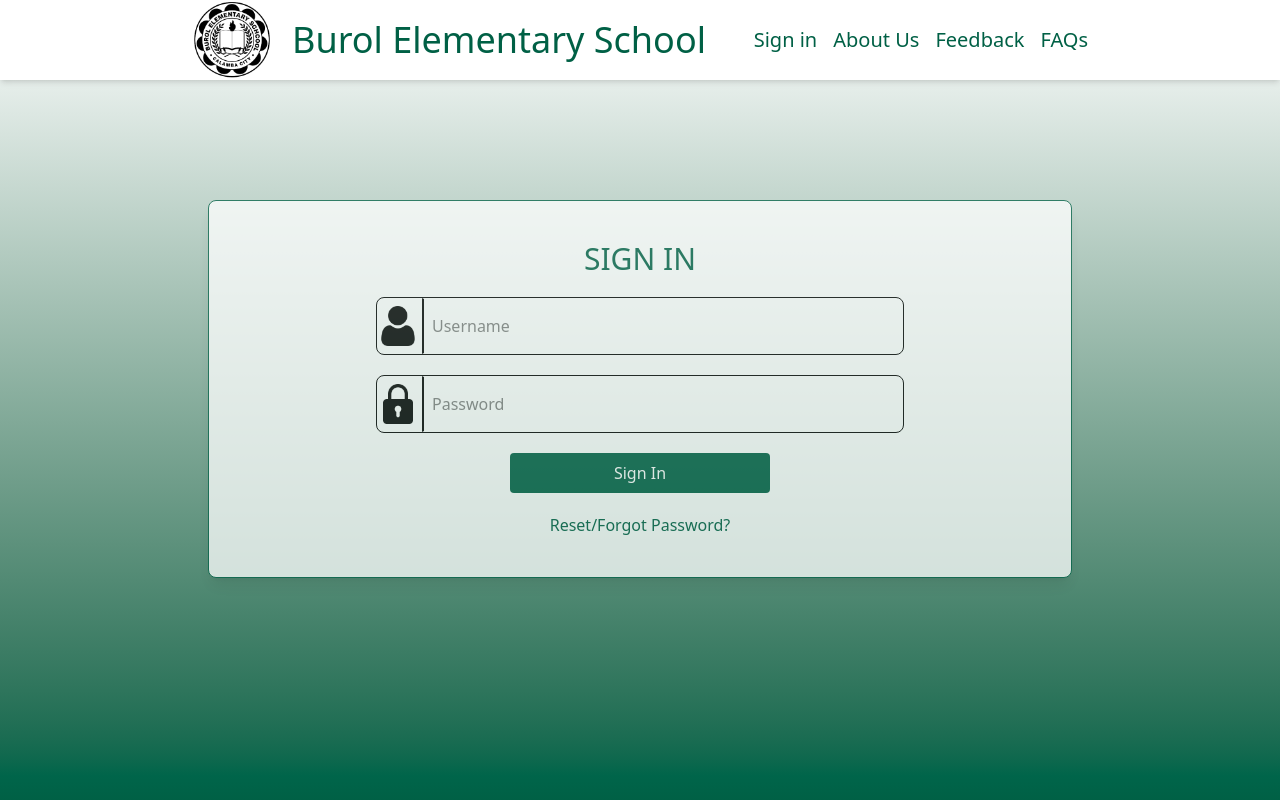
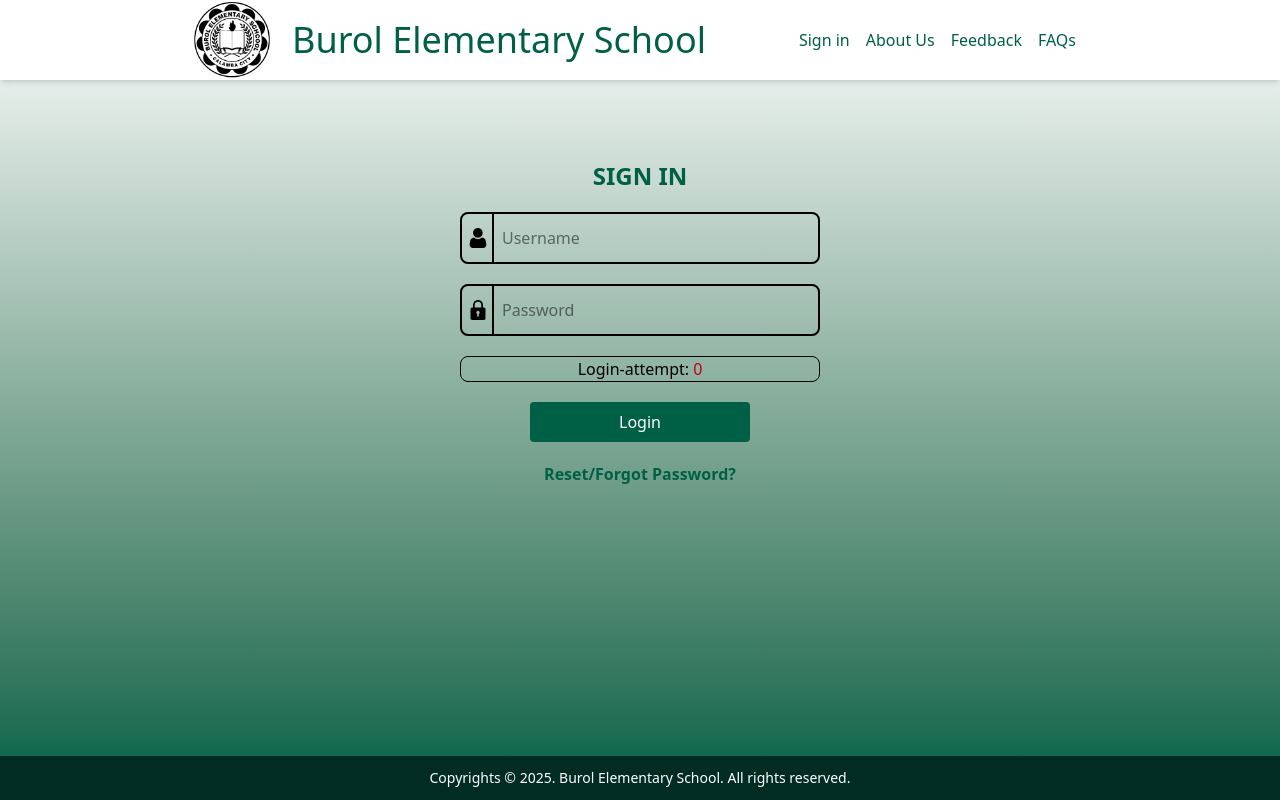
Before and after one commit to aLexazami/burol-elementary-school-system, a PHP site: page / in a window 1280 px wide. Run offline with PHP 8.4, Linux system fonts and the light colour scheme.

Commit message:
Add footer and makes some changes on login form

```diff
--- a/index.html
+++ b/index.html
@@ -16,41 +16,51 @@
           </p>
         </div>
       <nav>
-        <ul class="flex space-x-4">
-          <li><a href="#signin" class="text-emerald-800 text-xl hover:text-emerald-600">Sign in</a></li>
-          <li><a href="#" class="text-emerald-800 text-xl hover:text-emerald-600">About Us</a></li>
-          <li><a href="#" class="text-emerald-800 text-xl hover:text-emerald-600">Feedback</a></li>
-          <li><a href="#" class="text-emerald-800 text-xl hover:text-emerald-600">FAQs</a></li>
+        <ul class="flex space-x-4 mr-3">
+          <li><a href="#signin" class="text-emerald-800 text-md hover:text-emerald-600">Sign in</a></li>
+          <li><a href="#" class="text-emerald-800 text-md hover:text-emerald-600">About Us</a></li>
+          <li><a href="#" class="text-emerald-800 text-md hover:text-emerald-600">Feedback</a></li>
+          <li><a href="#" class="text-emerald-800 text-md hover:text-emerald-600">FAQs</a></li>
           </ul>
       </nav>
     </section>
   </header>
   <main class="max-w-4xl mx-auto px-4 pt-10 ">
-    <section id="signin"class="flex flex-col bg-white opacity-75 h-auto py-10 border border-emerald-800 rounded-lg shadow-lg scroll-mt-20 my-20">
+    <section id="signin"class="flex flex-col h-auto py-10 ">
       <form action="">
-        <p class="text-emerald-800 text-3xl text-center font-medium">
+        <p class="text-emerald-800 text-2xl text-center font-bold">
           SIGN IN
         </p>
-        <div class="flex justify-center items-center my-5  w-132 m-auto border border-black rounded-lg">
-          <img src="./assets/img/username.png" class="h-10 mr-1">
-          <input type="text" id="username" name="username" class="h-14 w-120 p-2 border border-l-2 border-l-black border-transparent focus:outline-none" placeholder="Username" required>
+        <div class="flex justify-center items-center my-5  w-90 m-auto  rounded-lg border-2">
+          <img src="./assets/img/username.png" class="h-5 mr-1">
+          <input type="text" id="username" name="username" class="h-12 w-80 p-2 border-l-2  focus:outline-none" placeholder="Username" required>
         </div>
-        <div class="flex justify-center items-center my-5  w-132 m-auto border border-black rounded-lg">
-          <img src="./assets/img/password.png" class="h-10 mr-1">
-          <input type="password" id="password" name="password" class="h-14 w-120 p-2 border border-l-2 border-l-black border-transparent focus:outline-none" placeholder="Password" required>
+        <div class="flex justify-center items-center my-5  w-90 m-auto border-2 rounded-lg">
+          <img src="./assets/img/password.png" class="h-5 mr-1">
+          <input type="password" id="password" name="password" class="h-12 w-80 p-2  border-l-2 focus:outline-none" placeholder="Password" required>
+        </div>
+        <div class="flex justify-center items-center my-5 w-90 m-auto border border-black rounded-lg ">
+          <p>Login-attempt:<span class="text-red-700 pl-1">0</span></p>
         </div>
         <div class="text-center">
-          <button type="submit" class="w-65 bg-emerald-800 text-white p-2 rounded hover:bg-emerald-600">
-            Sign In
+          <button type="submit" class="w-55 bg-emerald-800 text-white p-2 rounded hover:bg-emerald-600">
+            Login
           </button>
         </div>
         <div class="text-center mt-5">
-          <a href="#" class="text-emerald-800 hover:underline">
+          <a href="#" class="text-emerald-800 hover:underline font-bold">
             Reset/Forgot Password?
           </a>
         </div>
       </form>
     </section>
   </main>
+  <footer class="bg-emerald-950 absolute bottom-0 w-full">
+    <section class="text-center py-3">
+      <p class="text-white text-sm">
+        Copyrights &copy; 2025. Burol Elementary School. All rights reserved.
+      </p>
+    </section>
+  </footer>
 </body>
 </html>
--- a/src/styles.css
+++ b/src/styles.css
@@ -7,7 +7,9 @@
       "Segoe UI Emoji", "Segoe UI Symbol", "Noto Color Emoji";
     --font-mono: ui-monospace, SFMono-Regular, Menlo, Monaco, Consolas, "Liberation Mono",
       "Courier New", monospace;
+    --color-red-500: oklch(63.7% 0.237 25.331);
     --color-red-700: oklch(50.5% 0.213 27.518);
+    --color-red-800: oklch(44.4% 0.177 26.899);
     --color-orange-100: oklch(95.4% 0.038 75.164);
     --color-orange-700: oklch(55.3% 0.195 38.402);
     --color-orange-900: oklch(40.8% 0.123 38.172);
@@ -15,6 +17,7 @@
     --color-amber-400: oklch(82.8% 0.189 84.429);
     --color-amber-500: oklch(76.9% 0.188 70.08);
     --color-amber-600: oklch(66.6% 0.179 58.318);
+    --color-lime-400: oklch(84.1% 0.238 128.85);
     --color-green-400: oklch(79.2% 0.209 151.711);
     --color-green-700: oklch(52.7% 0.154 150.069);
     --color-emerald-100: oklch(95% 0.052 163.051);
@@ -33,6 +36,7 @@
     --color-indigo-500: oklch(58.5% 0.233 277.117);
     --color-purple-500: oklch(62.7% 0.265 303.9);
     --color-purple-600: oklch(55.8% 0.288 302.321);
+    --color-fuchsia-600: oklch(59.1% 0.293 322.896);
     --color-pink-400: oklch(71.8% 0.202 349.761);
     --color-pink-500: oklch(65.6% 0.241 354.308);
     --color-pink-700: oklch(52.5% 0.223 3.958);
@@ -217,6 +221,15 @@
   }
 }
 @layer utilities {
+  .absolute {
+    position: absolute;
+  }
+  .sticky {
+    position: sticky;
+  }
+  .bottom-0 {
+    bottom: calc(var(--spacing) * 0);
+  }
   .z-10 {
     z-index: 10;
   }
@@ -238,8 +260,17 @@
   .mt-5 {
     margin-top: calc(var(--spacing) * 5);
   }
+  .mt-10 {
+    margin-top: calc(var(--spacing) * 10);
+  }
   .mr-1 {
     margin-right: calc(var(--spacing) * 1);
+  }
+  .mr-2 {
+    margin-right: calc(var(--spacing) * 2);
+  }
+  .mr-3 {
+    margin-right: calc(var(--spacing) * 3);
   }
   .mr-4 {
     margin-right: calc(var(--spacing) * 4);
@@ -256,8 +287,23 @@
   .table {
     display: table;
   }
+  .h-1 {
+    height: calc(var(--spacing) * 1);
+  }
+  .h-5 {
+    height: calc(var(--spacing) * 5);
+  }
+  .h-7 {
+    height: calc(var(--spacing) * 7);
+  }
+  .h-8 {
+    height: calc(var(--spacing) * 8);
+  }
   .h-10 {
     height: calc(var(--spacing) * 10);
+  }
+  .h-12 {
+    height: calc(var(--spacing) * 12);
   }
   .h-14 {
     height: calc(var(--spacing) * 14);
@@ -271,14 +317,50 @@
   .h-screen {
     height: 100vh;
   }
+  .w-12 {
+    width: calc(var(--spacing) * 12);
+  }
+  .w-15 {
+    width: calc(var(--spacing) * 15);
+  }
+  .w-50 {
+    width: calc(var(--spacing) * 50);
+  }
+  .w-55 {
+    width: calc(var(--spacing) * 55);
+  }
+  .w-60 {
+    width: calc(var(--spacing) * 60);
+  }
   .w-65 {
     width: calc(var(--spacing) * 65);
+  }
+  .w-80 {
+    width: calc(var(--spacing) * 80);
+  }
+  .w-85 {
+    width: calc(var(--spacing) * 85);
+  }
+  .w-90 {
+    width: calc(var(--spacing) * 90);
+  }
+  .w-100 {
+    width: calc(var(--spacing) * 100);
   }
   .w-120 {
     width: calc(var(--spacing) * 120);
   }
   .w-132 {
     width: calc(var(--spacing) * 132);
+  }
+  .w-150 {
+    width: calc(var(--spacing) * 150);
+  }
+  .w-auto {
+    width: auto;
+  }
+  .w-full {
+    width: 100%;
   }
   .max-w-4xl {
     max-width: var(--container-4xl);
@@ -321,9 +406,25 @@
     border-style: var(--tw-border-style);
     border-width: 1px;
   }
+  .border-1 {
+    border-style: var(--tw-border-style);
+    border-width: 1px;
+  }
+  .border-2 {
+    border-style: var(--tw-border-style);
+    border-width: 2px;
+  }
+  .border-4 {
+    border-style: var(--tw-border-style);
+    border-width: 4px;
+  }
   .border-l-2 {
     border-left-style: var(--tw-border-style);
     border-left-width: 2px;
+  }
+  .border-solid {
+    --tw-border-style: solid;
+    border-style: solid;
   }
   .border-black {
     border-color: var(--color-black);
@@ -337,8 +438,26 @@
   .border-l-black {
     border-left-color: var(--color-black);
   }
+  .bg-emerald-300 {
+    background-color: var(--color-emerald-300);
+  }
+  .bg-emerald-500 {
+    background-color: var(--color-emerald-500);
+  }
+  .bg-emerald-600 {
+    background-color: var(--color-emerald-600);
+  }
+  .bg-emerald-700 {
+    background-color: var(--color-emerald-700);
+  }
   .bg-emerald-800 {
     background-color: var(--color-emerald-800);
+  }
+  .bg-emerald-900 {
+    background-color: var(--color-emerald-900);
+  }
+  .bg-emerald-950 {
+    background-color: var(--color-emerald-950);
   }
   .bg-pink-700 {
     background-color: var(--color-pink-700);
@@ -364,14 +483,36 @@
   .px-4 {
     padding-inline: calc(var(--spacing) * 4);
   }
+  .py-2 {
+    padding-block: calc(var(--spacing) * 2);
+  }
+  .py-3 {
+    padding-block: calc(var(--spacing) * 3);
+  }
+  .py-3\.5 {
+    padding-block: calc(var(--spacing) * 3.5);
+  }
+  .py-4 {
+    padding-block: calc(var(--spacing) * 4);
+  }
+  .py-5 {
+    padding-block: calc(var(--spacing) * 5);
+  }
   .py-10 {
     padding-block: calc(var(--spacing) * 10);
   }
   .pt-10 {
     padding-top: calc(var(--spacing) * 10);
   }
+  .pl-1 {
+    padding-left: calc(var(--spacing) * 1);
+  }
   .text-center {
     text-align: center;
+  }
+  .text-2xl {
+    font-size: var(--text-2xl);
+    line-height: var(--tw-leading, var(--text-2xl--line-height));
   }
   .text-3xl {
     font-size: var(--text-3xl);
@@ -381,9 +522,21 @@
     font-size: var(--text-4xl);
     line-height: var(--tw-leading, var(--text-4xl--line-height));
   }
+  .text-lg {
+    font-size: var(--text-lg);
+    line-height: var(--tw-leading, var(--text-lg--line-height));
+  }
+  .text-sm {
+    font-size: var(--text-sm);
+    line-height: var(--tw-leading, var(--text-sm--line-height));
+  }
   .text-xl {
     font-size: var(--text-xl);
     line-height: var(--tw-leading, var(--text-xl--line-height));
+  }
+  .font-bold {
+    --tw-font-weight: var(--font-weight-bold);
+    font-weight: var(--font-weight-bold);
   }
   .font-medium {
     --tw-font-weight: var(--font-weight-medium);
@@ -395,11 +548,23 @@
   .text-emerald-800 {
     color: var(--color-emerald-800);
   }
+  .text-red-500 {
+    color: var(--color-red-500);
+  }
+  .text-red-700 {
+    color: var(--color-red-700);
+  }
+  .text-red-800 {
+    color: var(--color-red-800);
+  }
   .text-white {
     color: var(--color-white);
   }
   .underline {
     text-decoration-line: underline;
+  }
+  .opacity-25 {
+    opacity: 25%;
   }
   .opacity-75 {
     opacity: 75%;
@@ -585,6 +775,59 @@
   inherits: false;
   initial-value: solid;
 }
+@property --tw-blur {
+  syntax: "*";
+  inherits: false;
+}
+@property --tw-brightness {
+  syntax: "*";
+  inherits: false;
+}
+@property --tw-contrast {
+  syntax: "*";
+  inherits: false;
+}
+@property --tw-grayscale {
+  syntax: "*";
+  inherits: false;
+}
+@property --tw-hue-rotate {
+  syntax: "*";
+  inherits: false;
+}
+@property --tw-invert {
+  syntax: "*";
+  inherits: false;
+}
+@property --tw-opacity {
+  syntax: "*";
+  inherits: false;
+}
+@property --tw-saturate {
+  syntax: "*";
+  inherits: false;
+}
+@property --tw-sepia {
+  syntax: "*";
+  inherits: false;
+}
+@property --tw-drop-shadow {
+  syntax: "*";
+  inherits: false;
+}
+@property --tw-drop-shadow-color {
+  syntax: "*";
+  inherits: false;
+}
+@property --tw-drop-shadow-alpha {
+  syntax: "<percentage>";
+  inherits: false;
+  initial-value: 100%;
+}
+@property --tw-drop-shadow-size {
+  syntax: "*";
+  inherits: false;
+}
 @layer properties {
   @supports ((-webkit-hyphens: none) and (not (margin-trim: inline))) or ((-moz-orient: inline) and (not (color:rgb(from red r g b)))) {
     *, ::before, ::after, ::backdrop {
@@ -615,6 +858,19 @@
       --tw-ring-offset-color: #fff;
       --tw-ring-offset-shadow: 0 0 #0000;
       --tw-outline-style: solid;
+      --tw-blur: initial;
+      --tw-brightness: initial;
+      --tw-contrast: initial;
+      --tw-grayscale: initial;
+      --tw-hue-rotate: initial;
+      --tw-invert: initial;
+      --tw-opacity: initial;
+      --tw-saturate: initial;
+      --tw-sepia: initial;
+      --tw-drop-shadow: initial;
+      --tw-drop-shadow-color: initial;
+      --tw-drop-shadow-alpha: 100%;
+      --tw-drop-shadow-size: initial;
     }
   }
 }
```
Also changed, not shown: other parts of src/styles.css (+37 -0 lines).
